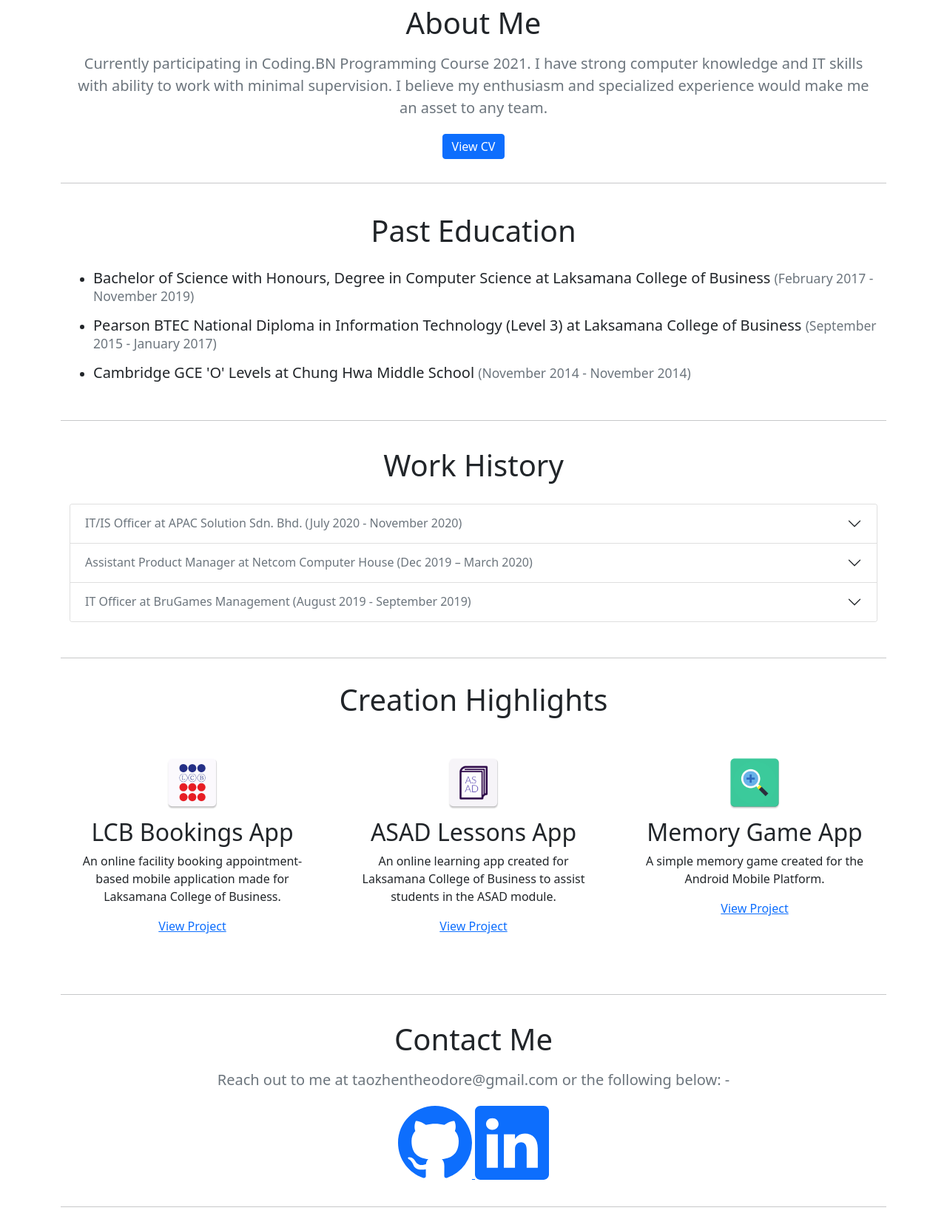
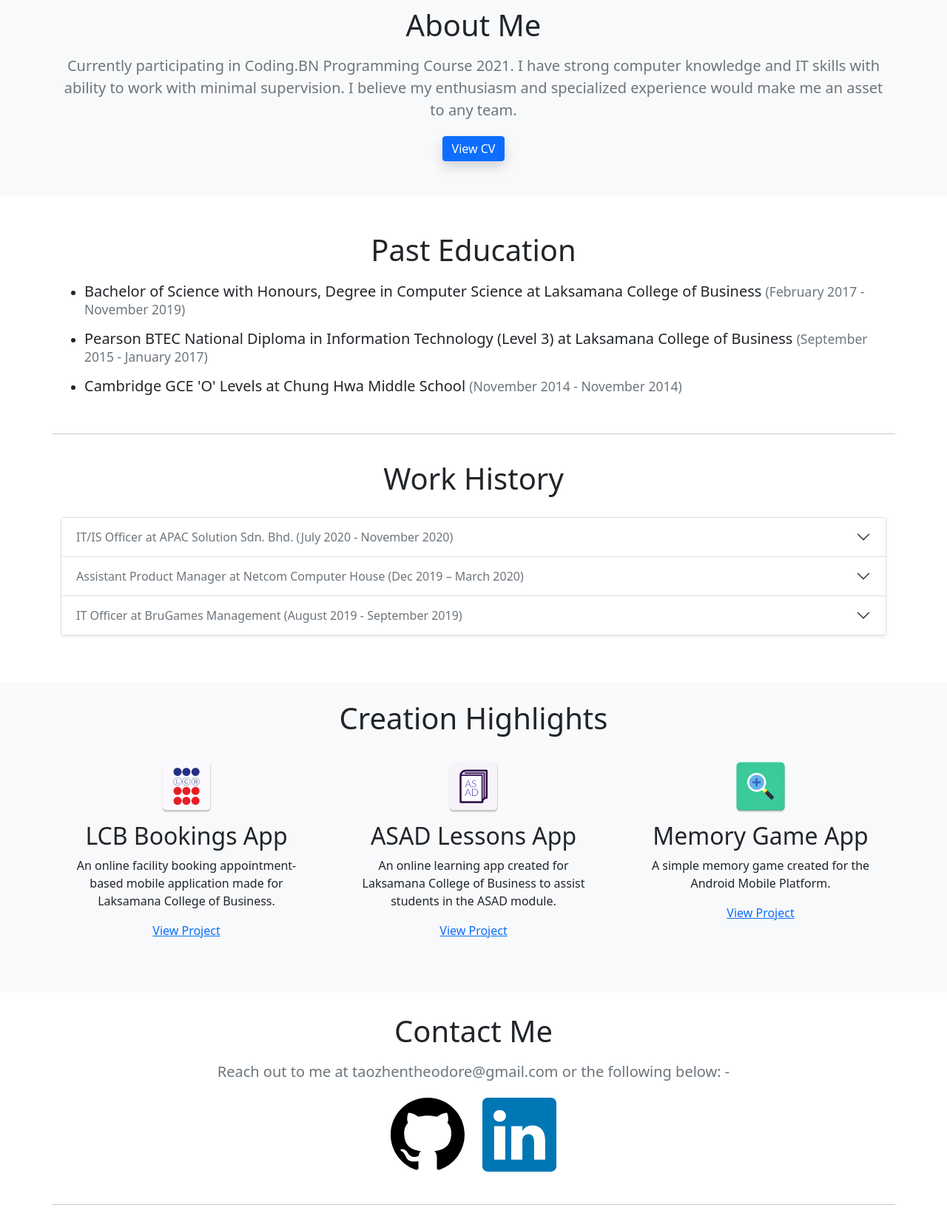
Before and after one commit to soraleous/TTZ_NotionSO_Week1Project, a plain HTML site: page index.html in a window 1280 px wide. Shown: the part 397-2045 px from the top of the page at 74% size. Drawn offline with nearby package versions, Linux system fonts and the light colour scheme.

Commit message:
Changed code layout to be more modifiable in the future, added new colour scheme, fixed markup validation issues, and improved spacing between sections.

```diff
--- a/CSS/styles.css
+++ b/CSS/styles.css
@@ -2,9 +2,31 @@ body {
     scroll-behavior: smooth;
 }
 
+#intro {
+    background-color: #5c7887;
+}
+
+#aboutMe {
+
+}
+
+#education {
+
+}
+
+#workHistory {
+
+}
+
+#creation {
+}
+
+#contact {
+    background-color: white;
+}
+
 .bi {
     vertical-align: -.125em;
-    fill: currentColor;
 }
 
 .feature-icon {
@@ -15,21 +37,18 @@ body {
     height: 4rem;
     margin-bottom: 1rem;
     font-size: 2rem;
-    color: #fff;
     border-radius: .75rem;
 }
 .icon-link {
     display: inline-flex;
     align-items: center;
 }
-
     .icon-link > .bi {
         margin-top: .125rem;
         margin-left: .125rem;
         transition: transform .25s ease-in-out;
         fill: currentColor;
     }
-
     .icon-link:hover > .bi {
         transform: translate(.25rem);
     }
@@ -43,11 +62,3 @@ body {
     font-size: 1.5rem;
     border-radius: .75rem;
 }
-
-.rounded-4 {
-    border-radius: .5rem;
-}
-
-.rounded-5 {
-    border-radius: 1rem;
-}
--- a/index.html
+++ b/index.html
@@ -11,22 +11,24 @@
     <link href="https://cdn.jsdelivr.net/npm/bootstrap@5.0.0-beta3/dist/css/bootstrap.min.css" rel="stylesheet"
           integrity="sha384-eOJMYsd53ii+scO/bJGFsiCZc+5NDVN2yr8+0RDqr0Ql0h+rP48ckxlpbzKgwra6"
           crossorigin="anonymous">
+    <!-- Load CSS -->
     <link href="CSS/styles.css" rel="stylesheet" />
 </head>
 <body>
     <!-- Objective is to create a responsive website about myself -->
     <!-- No Header or Nav for now -->
-
-    <!-- Main Content Div -->
-    <main class="container-sm">
+    <div>
         <!-- Start of Intro Section -->
-        <section id="intro" class="py-5 text-center container">
-            <img src="Images/TZ_PassportPhoto.jpg" class="img-fluid img-thumbnail" alt="Image of Tao Zhen Thong" width="150" height="150" />
-            <h1 class="fw-normal py-2">Hello, I'm Tao Zhen Thong</h1>
+        <div id="intro">
+            <section class="pt-5 pb-4 text-center container-sm">
+                <img src="Images/TZ_PassportPhoto.jpg" class="img-fluid img-thumbnail shadow" alt="Image of Tao Zhen Thong" width="150" height="150" />
+                <h1 class="display-4 fw-normal text-white pt-3">Hello, I'm Tao Zhen Thong</h1>
             </section>
+        </div>
         <!-- End of Intro Section -->
         <!-- Start of About Me Section -->
-        <section id="aboutMe" class="py-3 text-center container">
+        <div id="aboutMe" class="bg-light bg-gradient">
+            <section class="pt-4 pb-5 text-center container-sm">
                 <h1 class="fw-light py-1">About Me</h1>
                 <p class="lead text-muted py-1">
                     Currently participating in Coding.BN Programming Course 2021. I have strong computer
@@ -36,13 +38,14 @@
                 </p>
                 <!-- Bootstrap's Link-based button -->
                 <a href="https://drive.google.com/file/d/1nSpVHUaqxIaUrIXLCqGIBBNKAb3qA5hK/view?usp=sharing"
-               target="_blank" role="button" class="btn btn-primary py-1">View CV</a>
+                   target="_blank" role="button" class="btn btn-primary py-1 shadow">View CV</a>
             </section>
+        </div>
         <!-- End of About Me Section -->
-        <hr />
         <!-- Start of Education Section -->
-        <section id="education" class="py-2 container">
-            <h1 class="fw-light text-center py-3">Past Education</h1>
+        <div id="education">
+            <section class="pt-5 pb-2 container-sm">
+                <h1 class="fw-light text-center pb-2">Past Education</h1>
                 <ul>
                     <li class="py-1">
                         <h5>
@@ -65,17 +68,19 @@
                         </h5>
                     </li>
                 </ul>
+            </section>
 
-        </section>
+        </div>
         <!-- End of Education Section -->
-        <hr />
+        <hr class="container" />
         <!-- Start of Work History Section -->
-        <section id="workHistory" class="py-3 container">
+        <div id="workHistory">
+            <section class="pt-3 pb-5 container-sm">
                 <h1 class="fw-light text-center py-1">Work History</h1>
                 <!-- Accordion Example ontained from Bootstrap CheatSheet Example -->
                 <div>
                     <div class="bd-example py-3">
-                    <div class="accordion" id="accordionExample">
+                        <div class="accordion shadow-sm" id="accordionExample">
                             <!-- Accordion Item One -->
                             <div class="accordion-item">
                                 <h4 class="accordion-header" id="headingOne">
@@ -137,15 +142,16 @@
                 </div>
                 <!-- End of Accordion Example -->
             </section>
+        </div>
         <!-- End of Work History Section -->
-        <hr />
         <!-- Start of Creations Section -->
-        <section id="creation" class="py-3 text-center container">
-            <h1 class="fw-light">Creation Highlights</h1>
-            <div class="row g-5 py-5">
+        <div id="creation" class="bg-light bg-gradient">
+            <section class="pt-4 pb-5 text-center container-sm">
+                <h1 class="fw-light pb-1">Creation Highlights</h1>
+                <div class="row g-5 py-4">
                     <div class="feature col-md-4">
                         <div class="feature-icon bg-primary bg-gradient">
-                        <img src="Images/ttz_lcb_bookings.png" class="bi" width="82" height="82" />
+                            <img src="Images/ttz_lcb_bookings.png" alt="LCB Bookings App Icon" class="bi" width="82" height="82" />
                         </div>
                         <h2>LCB Bookings App</h2>
                         <p>An online facility booking appointment-based mobile application made for Laksamana College of Business.</p>
@@ -155,7 +161,7 @@
                     </div>
                     <div class="feature col-md-4">
                         <div class="feature-icon bg-primary bg-gradient">
-                        <img src="Images/ttz_asad_app.png" class="bi" width="82" height="82"><use xlink:href="#people-circle"></use></img>
+                            <img src="Images/ttz_asad_app.png" class="bi" alt="LCB ASAD App Icon" width="82" height="82" />
                         </div>
                         <h2>ASAD Lessons App</h2>
                         <p>An online learning app created for Laksamana College of Business to assist students in the ASAD module.</p>
@@ -165,7 +171,7 @@
                     </div>
                     <div class="feature col-md-4">
                         <div class="feature-icon bg-primary bg-gradient">
-                        <img src="Images/ttz_game.png" class="bi" width="82" height="82"><use xlink:href="#toggles2"></use></img>
+                            <img src="Images/ttz_game.png" class="bi" alt="Memory Game Icon" width="82" height="82" />
                         </div>
                         <h2>Memory Game App</h2>
                         <p>A simple memory game created for the Android Mobile Platform.</p>
@@ -175,30 +181,37 @@
                     </div>
                 </div>
             </section>
+
+        </div>
         <!-- End of Creations Section -->
-        <hr />
         <!-- Start of Contact Section -->
-        <section id="contact" class="py-3 text-center container">
+        <div id="contact">
+            <section class="pt-4 pb-4 text-center container-sm">
                 <h1 class="fw-light py-1">Contact Me</h1>
                 <p class="lead text-muted py-1">Reach out to me at taozhentheodore@gmail.com or the following below: -</p>
+                <div class="row justify-content-md-center">
+                    <div class="col-md-auto">
                         <!-- Github Icon -->
                         <a href="https://github.com/soraleous" class="py-2" target="_blank">
                             <svg xmlns="http://www.w3.org/2000/svg" width="100" height="100" fill="black" class="bi bi-github" viewBox="0 0 16 16">
                                 <path d="M8 0C3.58 0 0 3.58 0 8c0 3.54 2.29 6.53 5.47 7.59.4.07.55-.17.55-.38 0-.19-.01-.82-.01-1.49-2.01.37-2.53-.49-2.69-.94-.09-.23-.48-.94-.82-1.13-.28-.15-.68-.52-.01-.53.63-.01 1.08.58 1.23.82.72 1.21 1.87.87 2.33.66.07-.52.28-.87.51-1.07-1.78-.2-3.64-.89-3.64-3.95 0-.87.31-1.59.82-2.15-.08-.2-.36-1.02.08-2.12 0 0 .67-.21 2.2.82.64-.18 1.32-.27 2-.27.68 0 1.36.09 2 .27 1.53-1.04 2.2-.82 2.2-.82.44 1.1.16 1.92.08 2.12.51.56.82 1.27.82 2.15 0 3.07-1.87 3.75-3.65 3.95.29.25.54.73.54 1.48 0 1.07-.01 1.93-.01 2.2 0 .21.15.46.55.38A8.012 8.012 0 0 0 16 8c0-4.42-3.58-8-8-8z" />
                             </svg>
                         </a>
-
+                    </div>
+                    <div class="col-md-auto">
                         <!-- LinkedIn Icon -->
-            <a href="https://www.linkedin.com/in/tao-zhen-thong-2b6608188/" target="_blank">
+                        <a href="https://www.linkedin.com/in/tao-zhen-thong-2b6608188/" class="py-2" target="_blank">
                             <svg xmlns="http://www.w3.org/2000/svg" width="100" height="100" fill="#0077b5" class="bi bi-linkedin" viewBox="0 0 16 16">
                                 <path d="M0 1.146C0 .513.526 0 1.175 0h13.65C15.474 0 16 .513 16 1.146v13.708c0 .633-.526 1.146-1.175 1.146H1.175C.526 16 0 15.487 0 14.854V1.146zm4.943 12.248V6.169H2.542v7.225h2.401zm-1.2-8.212c.837 0 1.358-.554 1.358-1.248-.015-.709-.52-1.248-1.342-1.248-.822 0-1.359.54-1.359 1.248 0 .694.521 1.248 1.327 1.248h.016zm4.908 8.212V9.359c0-.216.016-.432.08-.586.173-.431.568-.878 1.232-.878.869 0 1.216.662 1.216 1.634v3.865h2.401V9.25c0-2.22-1.184-3.252-2.764-3.252-1.274 0-1.845.7-2.165 1.193v.025h-.016a5.54 5.54 0 0 1 .016-.025V6.169h-2.4c.03.678 0 7.225 0 7.225h2.4z" />
                             </svg>
                         </a>
+                    </div>
+                </div>
             </section>
+        </div>
         <!-- End of Contact Section -->
-        <hr />
-    </main>
-    <!-- End of Main Content Div -->
+        <hr class="container-sm"/>
+    </div>
 
     <!-- Bootstrap Bundle with Popper (Make sure this is above the end body tag) -->
     <script src="https://cdn.jsdelivr.net/npm/bootstrap@5.0.0-beta3/dist/js/bootstrap.bundle.min.js"
```
Lines whose indentation alone changed are shown as unchanged.
